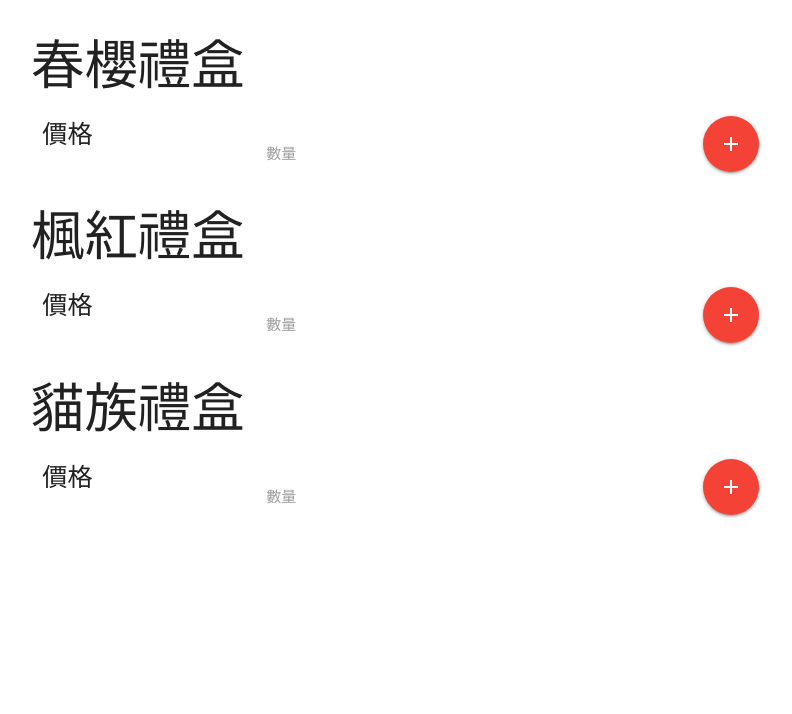
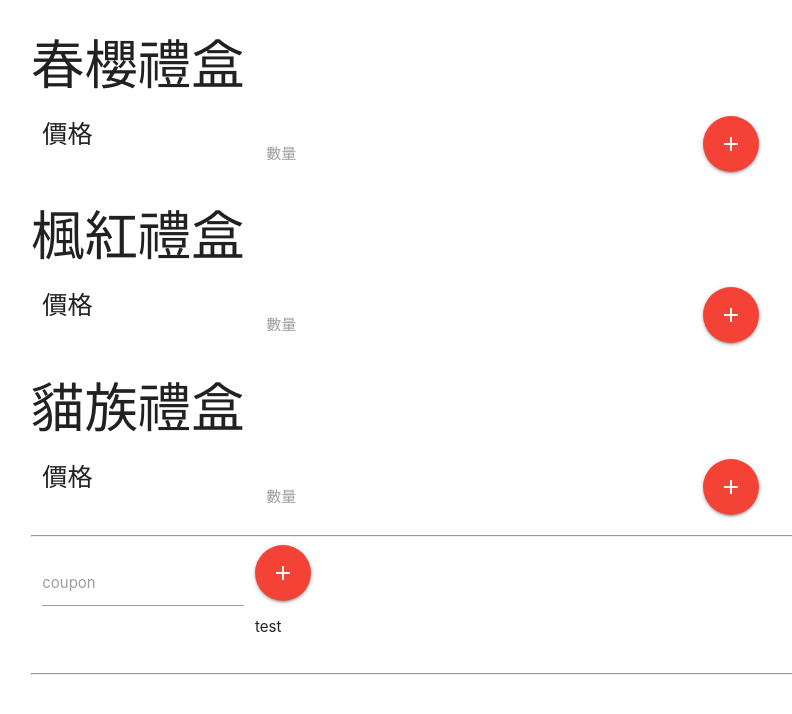
Before and after one commit to jan1984c/chengguookashi_oreder_app, a plain HTML site: page index.html in a window 1280 px wide. Shown: the whole page, without its empty margins (161-953 px from the left). Drawn offline with nearby package versions, Linux system fonts and the light colour scheme.

Commit message:
still stock at coupon function

```diff
--- a/index.html
+++ b/index.html
@@ -54,7 +54,20 @@
         <a class="btn-floating btn-large waves-effect waves-light red"><i class="material-icons">add</i></a>
       </div>
     </div>
-
+ <!-- ----------------輸入折價券-------------- -->
+    <div class="container">
+      <hr>
+    <div class="row">
+        <div class="input-field col s3">
+          <input id="coupon" type="text" class="validate">
+          <label for="coupon">coupon</label>
+        </div>
+       <a class="btn-floating btn-large waves-effect waves-light red"><i class="material-icons">add</i></a>
+      <p id="test"> test </p>
+    </div>
+    </div>
+    <div class="container">
+      <hr>
 
   <script src="https://cdnjs.cloudflare.com/ajax/libs/materialize/1.0.0/js/materialize.min.js"></script>
   <?!= include("index-js"); ?>
```
Also changed, not shown: index-js.html (+15 -0 lines), 1 other file.
